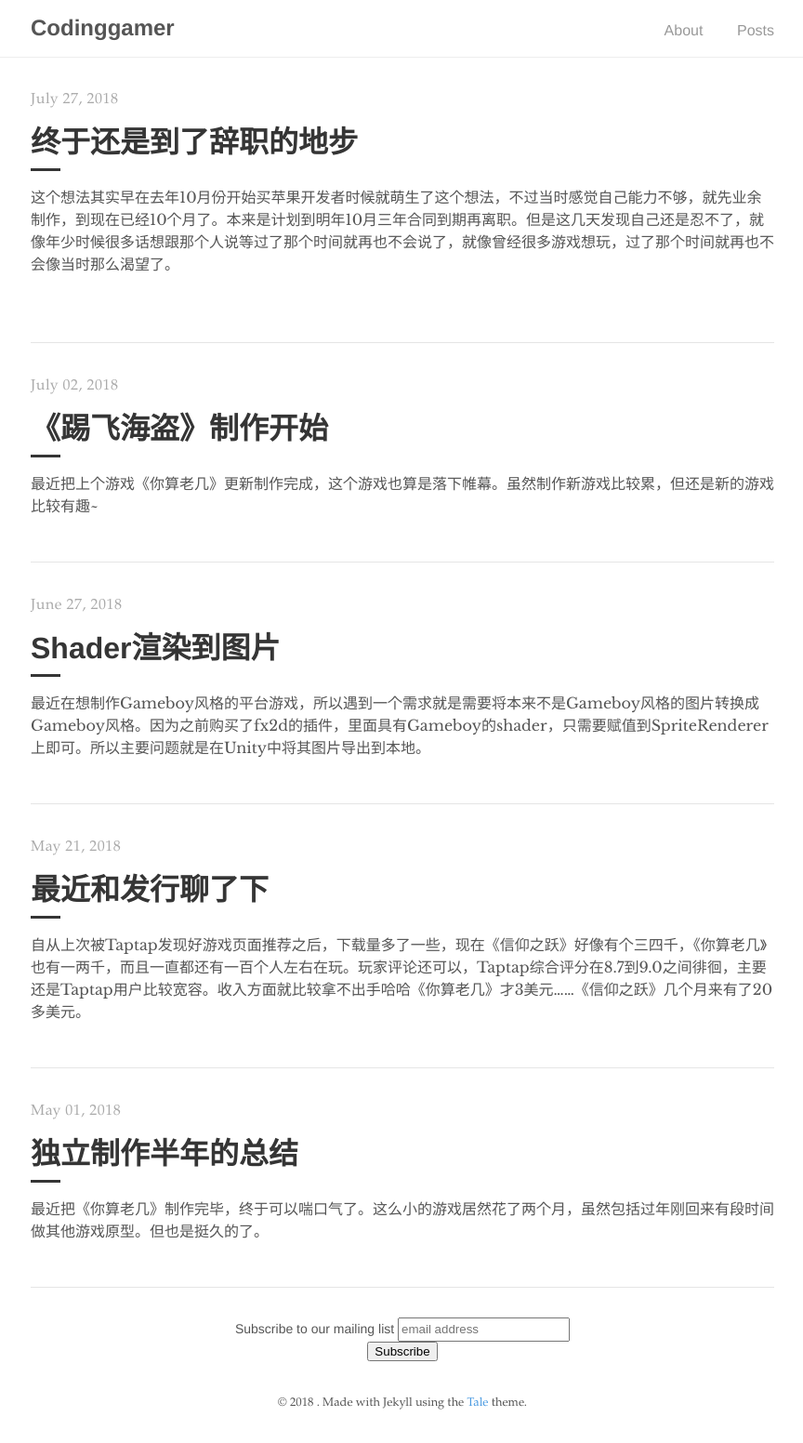
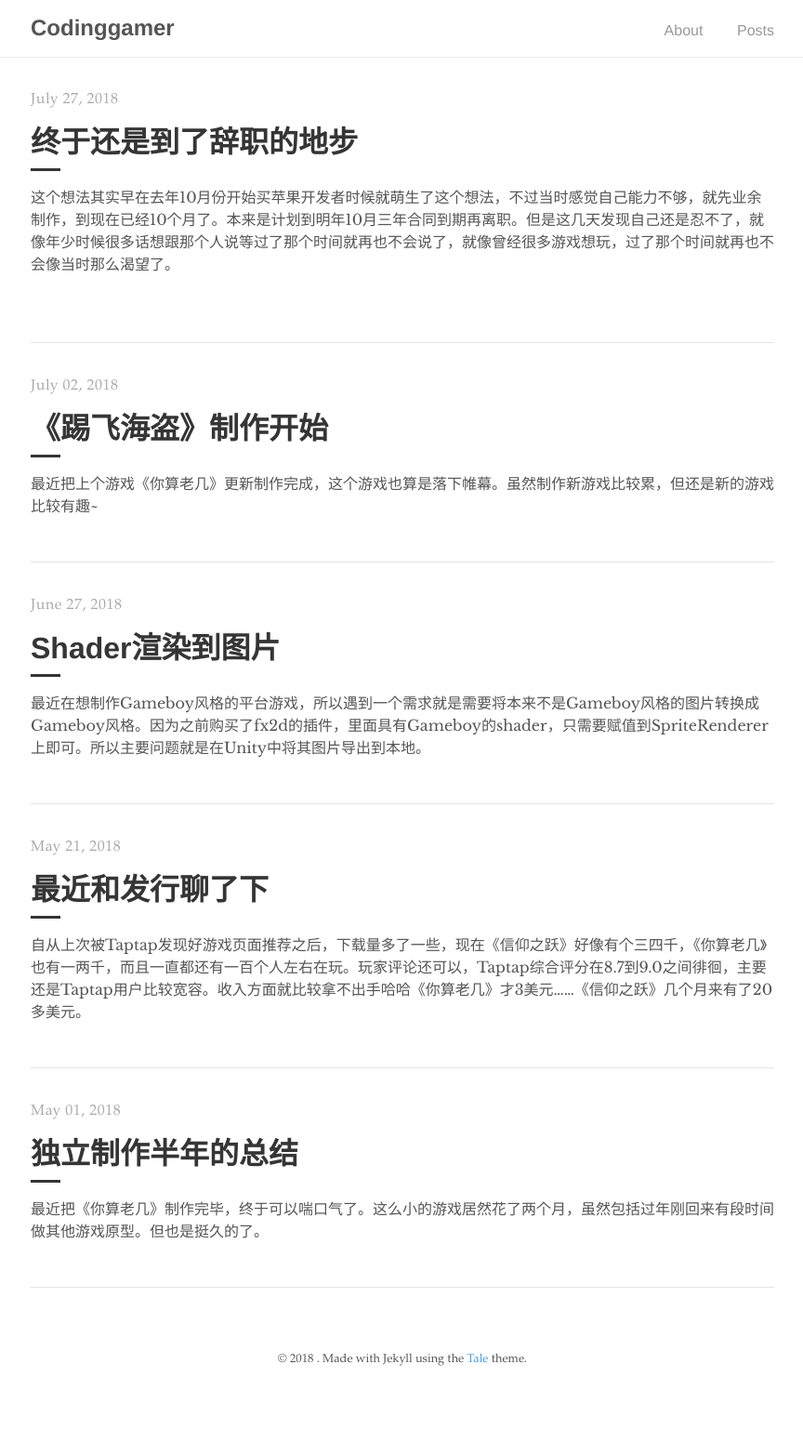
Before and after one commit to zengzhining/gamebook.github.io, a Jekyll site: the page built from index.html, in a window 1280 px wide. Shown: the whole page at 93% size, without its empty margins (207-1071 px from the left). Built offline with Jekyll 4.4.1, drawn with Linux system fonts in a browser that asks for light colours; the list of posts is cut into pages by our own code; comment, search, counter and statistics services are not loaded; after the commit the page ends 1505 px from its top, so only the background shows below that.

Commit message:
去除订阅按钮

```diff
--- a/_layouts/home.html
+++ b/_layouts/home.html
@@ -33,23 +33,20 @@ layout: default
 
   <!-- <span>{{ paginator.page }}</span> -->
   <!-- Begin MailChimp Signup Form -->
-  <link href="//cdn-images.mailchimp.com/embedcode/horizontal-slim-10_7.css" rel="stylesheet" type="text/css">
+  <!-- <link href="//cdn-images.mailchimp.com/embedcode/horizontal-slim-10_7.css" rel="stylesheet" type="text/css">
   <style type="text/css">
     #mc_embed_signup{background:#fff; clear:left; font:14px Helvetica,Arial,sans-serif; width:100%;}
-    /* Add your own MailChimp form style overrides in your site stylesheet or in this style block.
-      We recommend moving this block and the preceding CSS link to the HEAD of your HTML file. */
   </style>
   <div id="mc_embed_signup">
   <form action="https://codinggamer.us18.list-manage.com/subscribe/post?u=7bd90856aba5d546c3e93ea28&amp;id=20fe6055d7" method="post" id="mc-embedded-subscribe-form" name="mc-embedded-subscribe-form" class="validate" target="_blank" novalidate>
       <div id="mc_embed_signup_scroll">
     <label for="mce-EMAIL">Subscribe to our mailing list</label>
     <input type="email" value="" name="EMAIL" class="email" id="mce-EMAIL" placeholder="email address" required>
-      <!-- real people should not fill this in and expect good things - do not remove this or risk form bot signups-->
       <div style="position: absolute; left: -5000px;" aria-hidden="true"><input type="text" name="b_7bd90856aba5d546c3e93ea28_20fe6055d7" tabindex="-1" value=""></div>
       <div class="clear"><input type="submit" value="Subscribe" name="subscribe" id="mc-embedded-subscribe" class="button"></div>
       </div>
   </form>
-  </div>
+  </div> -->
 
   <!--End mc_embed_signup-->
 </div>
```
